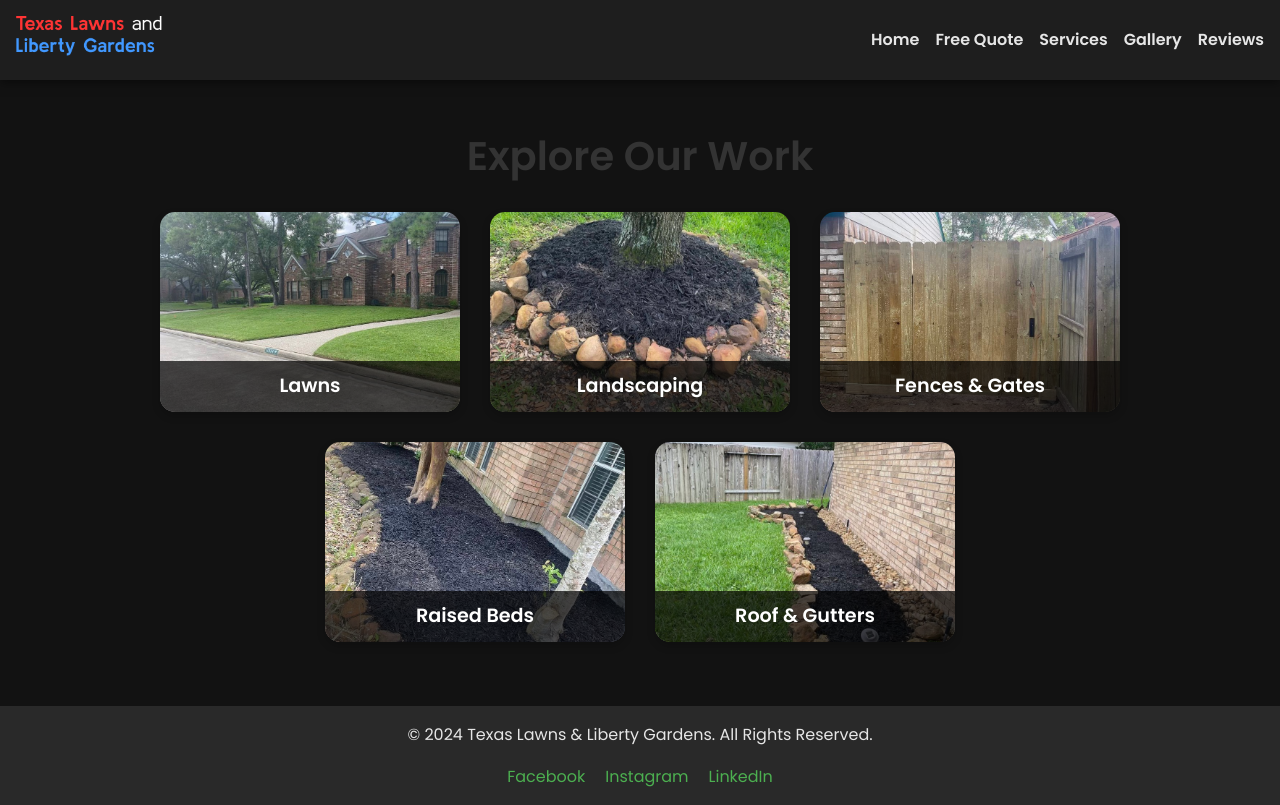
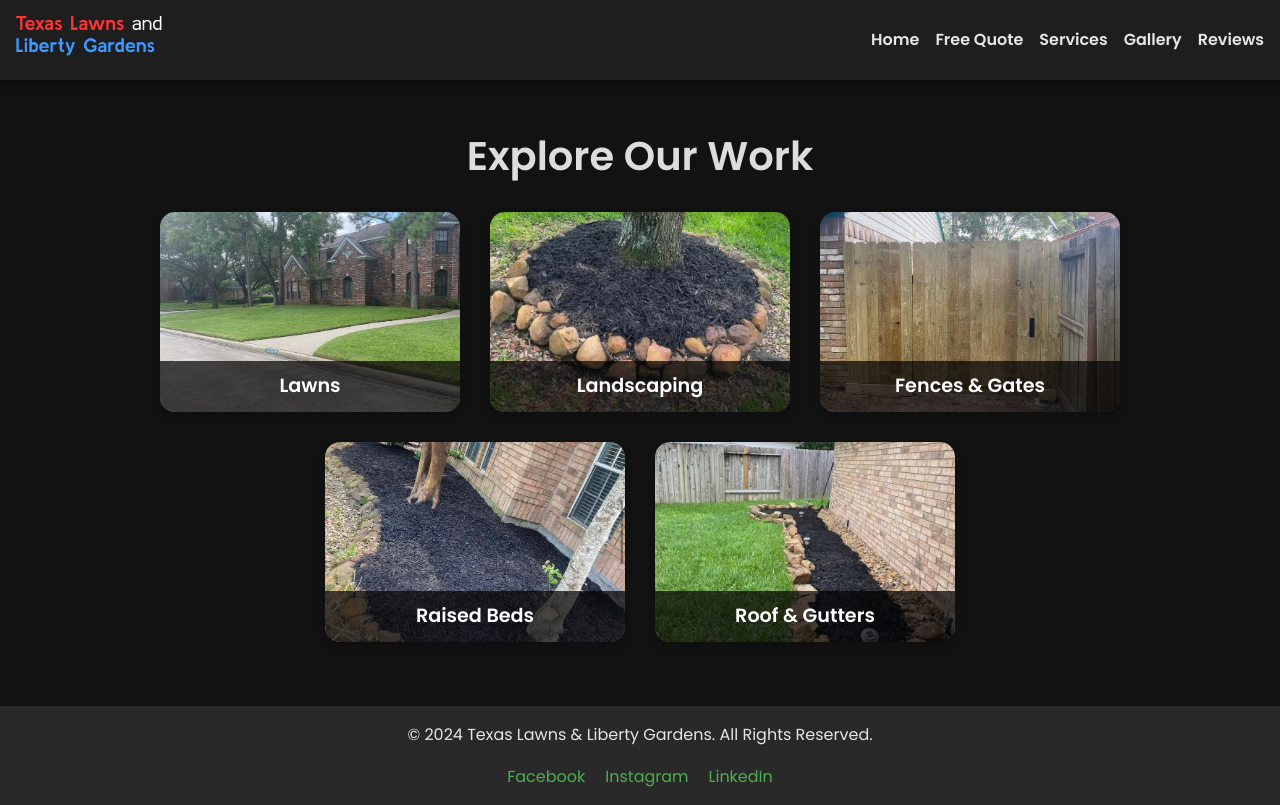
Before and after one commit to EstebanArriaga3/4375-team-6, a Vue app in the folder frontend/: page /gallery in a window 1280 px wide. Built offline with nearby package versions, Linux system fonts and the light colour scheme.

Commit message:
Updated GalleryView header font color

```diff
--- a/frontend/src/views/GalleryView.vue
+++ b/frontend/src/views/GalleryView.vue
@@ -131,7 +131,7 @@ export default {
   font-size: 2.5rem;
   font-weight: bold;
   margin-bottom: 2rem;
-  color: #333;
+  color: #dddddd;
 }
 
 .categories {
```
